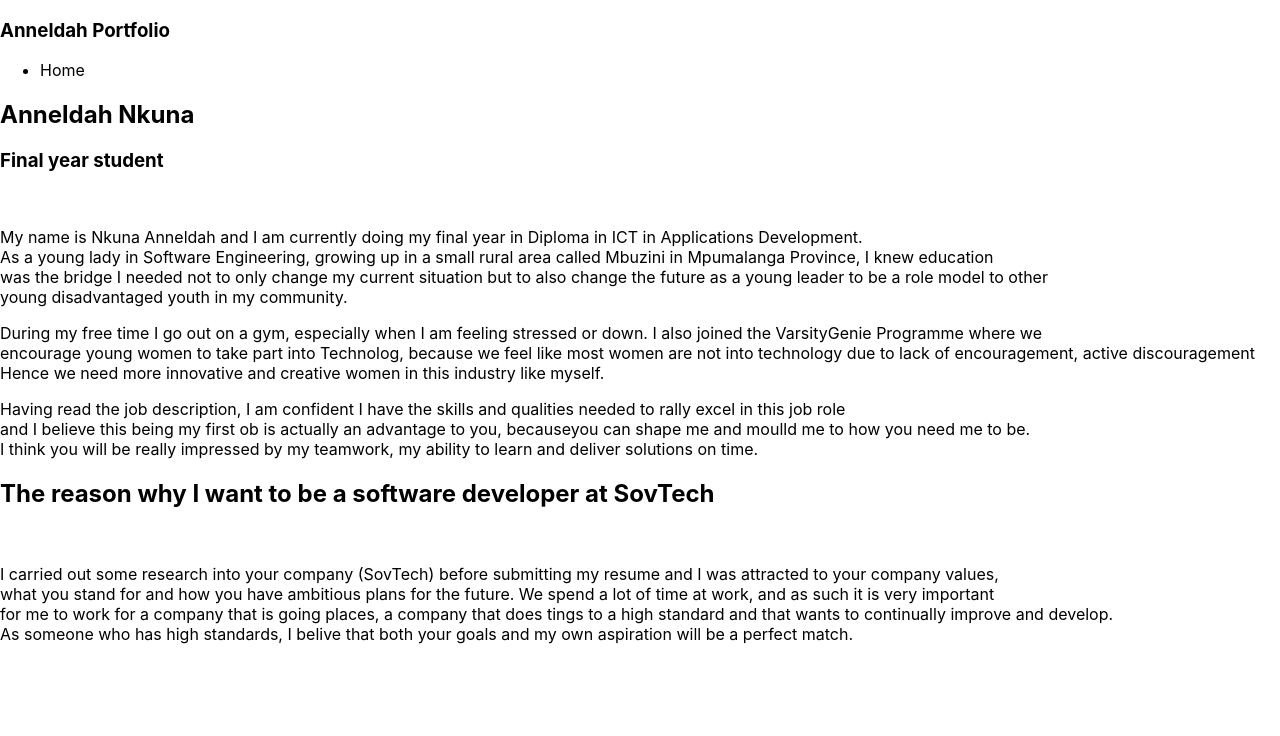
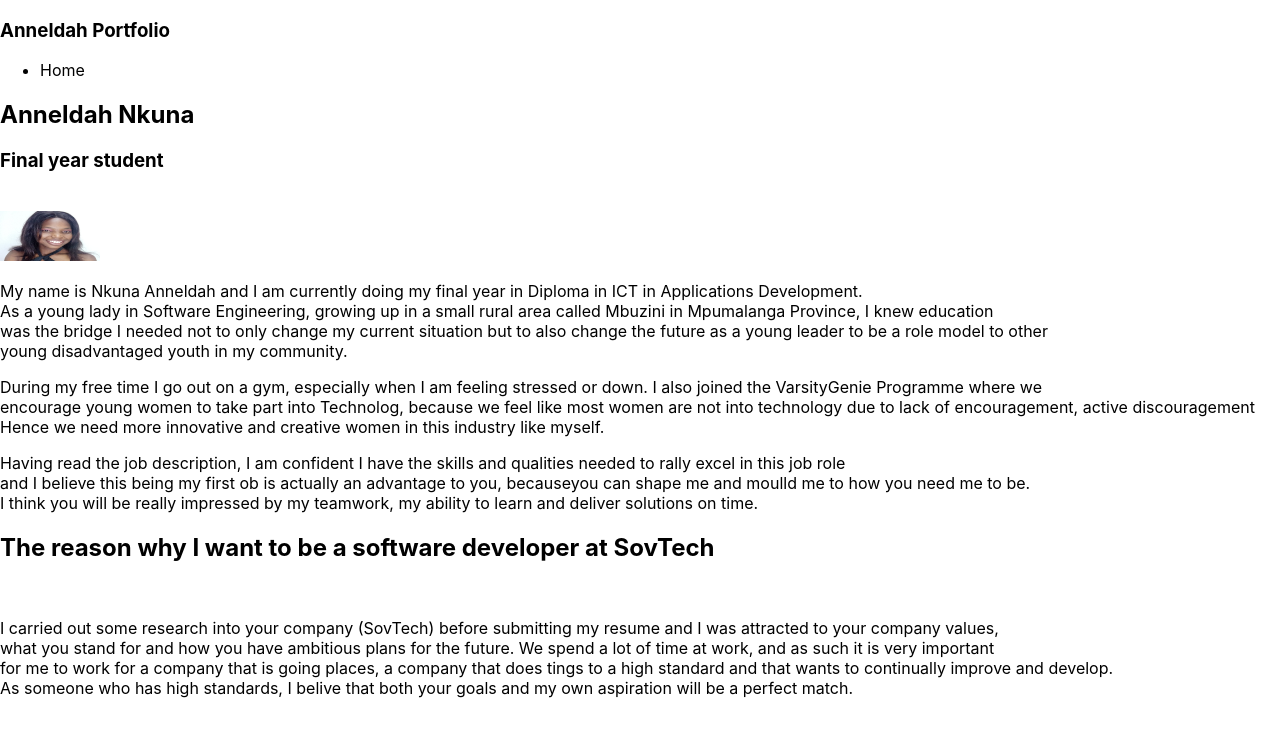
Before and after one commit to Anneldah/my-project, a Next.js app: page / in a window 1280 px wide. Shown: the top 736 px of the page. Built offline with nearby package versions, Linux system fonts and the light colour scheme.

Commit message:
edited  the image tag

```diff
--- a/pages/index.js
+++ b/pages/index.js
@@ -26,7 +26,7 @@ export default function Home() {
             <h2>Anneldah Nkuna</h2>
             <h3>Final year student</h3><br/>
             <div>
-            <image src="/../public/ProfilePic.jpg"
+            <img src="../ProfilePic.jpg"
                 alt="/"
                 width='100'
                 height='50'/>
```
